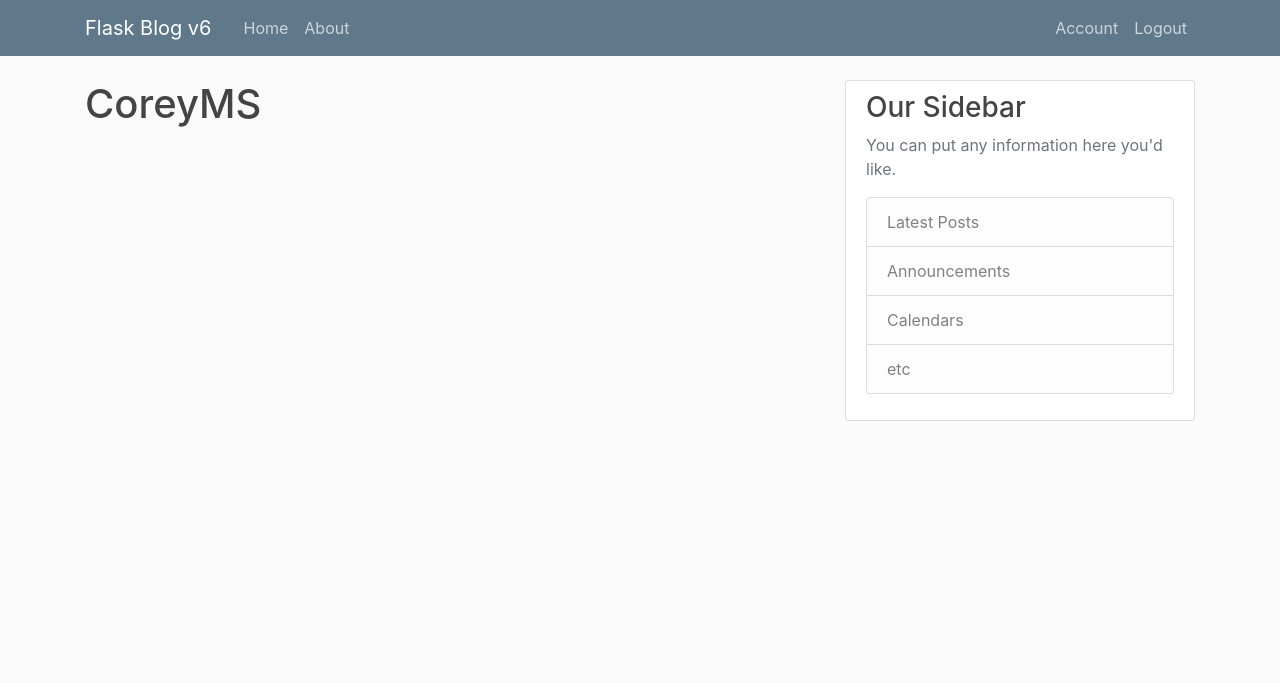
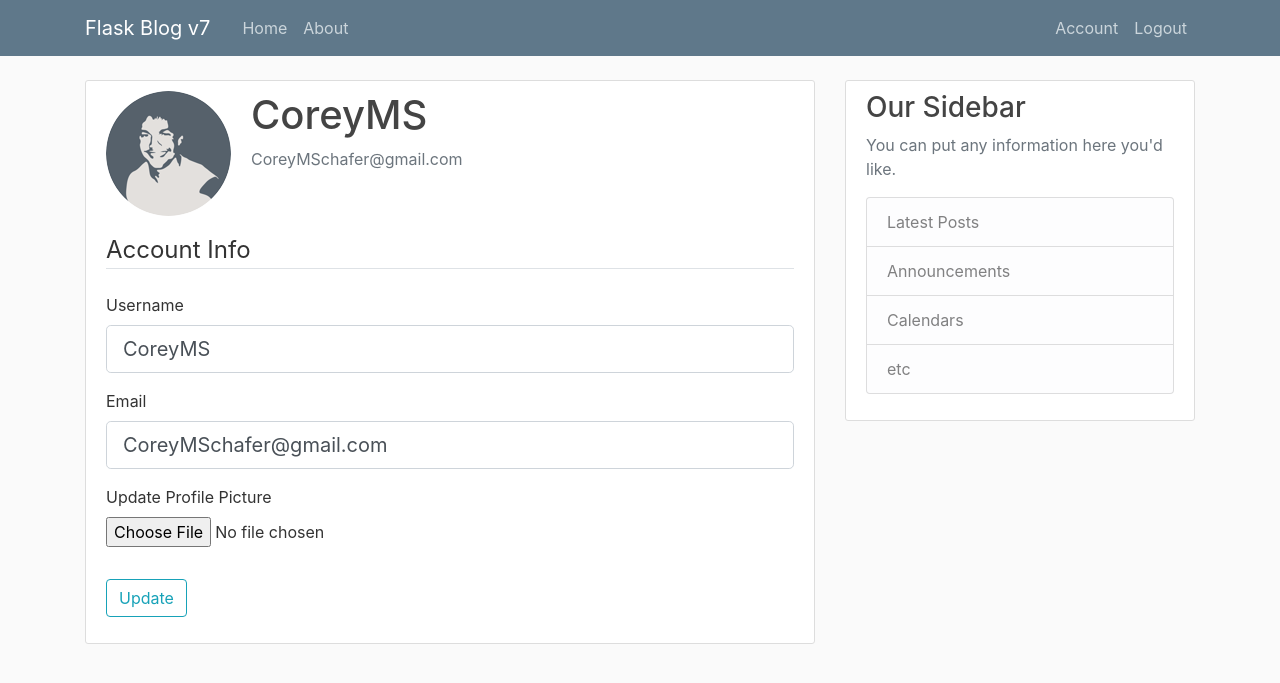
Before and after one commit to rogerdalida093026/RogersFlaskDevelopmentv5, a Flask app: page /account in a window 1280 px wide. Shown: the top 683 px of the page. Run offline with Flask 3, Linux system fonts and the light colour scheme; a user stored in the database is signed in; some libraries are stand-ins or nearby versions.

Commit message:
v7 added account profile

```diff
--- a/flaskblog/forms.py
+++ b/flaskblog/forms.py
@@ -1,4 +1,6 @@
 from flask_wtf import FlaskForm
+from flask_wtf.file import FileField, FileAllowed
+from flask_login import current_user
 from wtforms import StringField, PasswordField, SubmitField, BooleanField
 from wtforms.validators import DataRequired, Length, Email, EqualTo, ValidationError
 from flaskblog.models import User
@@ -31,3 +33,24 @@ class LoginForm(FlaskForm):
     password = PasswordField('Password', validators=[DataRequired()])
     remember = BooleanField('Remember Me')
     submit = SubmitField('Login')
+
+
+class UpdateAccountForm(FlaskForm):
+    username = StringField('Username',
+                           validators=[DataRequired(), Length(min=2, max=20)])
+    email = StringField('Email',
+                        validators=[DataRequired(), Email()])
+    picture = FileField('Update Profile Picture', validators=[FileAllowed(['jpg', 'png'])])
+    submit = SubmitField('Update')
+
+    def validate_username(self, username):
+        if username.data != current_user.username:
+            user = User.query.filter_by(username=username.data).first()
+            if user:
+                raise ValidationError('That username is taken. Please choose a different one.')
+
+    def validate_email(self, email):
+        if email.data != current_user.email:
+            user = User.query.filter_by(email=email.data).first()
+            if user:
+                raise ValidationError('That email is taken. Please choose a different one.')
--- a/flaskblog/routes.py
+++ b/flaskblog/routes.py
@@ -1,6 +1,9 @@
+import os
+import secrets
+from PIL import Image
 from flask import render_template, url_for, flash, redirect, request
 from flaskblog import app, db, bcrypt
-from flaskblog.forms import RegistrationForm, LoginForm
+from flaskblog.forms import RegistrationForm, LoginForm, UpdateAccountForm
 from flaskblog.models import User, Post
 from flask_login import login_user, current_user, logout_user, login_required
 
@@ -69,7 +72,36 @@ def logout():
     return redirect(url_for('home'))
 
 
-@app.route("/account")
+def save_picture(form_picture):
+    random_hex = secrets.token_hex(8)
+    _, f_ext = os.path.splitext(form_picture.filename)
+    picture_fn = random_hex + f_ext
+    picture_path = os.path.join(app.root_path, 'static/profile_pics', picture_fn)
+
+    output_size = (125, 125)
+    i = Image.open(form_picture)
+    i.thumbnail(output_size)
+    i.save(picture_path)
+
+    return picture_fn
+
+
+@app.route("/account", methods=['GET', 'POST'])
 @login_required
 def account():
-    return render_template('account.html', title='Account')
+    form = UpdateAccountForm()
+    if form.validate_on_submit():
+        if form.picture.data:
+            picture_file = save_picture(form.picture.data)
+            current_user.image_file = picture_file
+        current_user.username = form.username.data
+        current_user.email = form.email.data
+        db.session.commit()
+        flash('Your account has been updated!', 'success')
+        return redirect(url_for('account'))
+    elif request.method == 'GET':
+        form.username.data = current_user.username
+        form.email.data = current_user.email
+    image_file = url_for('static', filename='profile_pics/' + current_user.image_file)
+    return render_template('account.html', title='Account',
+                           image_file=image_file, form=form)
--- a/flaskblog/templates/account.html
+++ b/flaskblog/templates/account.html
@@ -1,4 +1,57 @@
 {% extends "layout.html" %}
 {% block content %}
-    <h1>{{ current_user.username }}</h1>
+    <div class="content-section">
+      <div class="media">
+        <img class="rounded-circle account-img" src="{{ image_file }}">
+        <div class="media-body">
+          <h2 class="account-heading">{{ current_user.username }}</h2>
+          <p class="text-secondary">{{ current_user.email }}</p>
+        </div>
+      </div>
+        <form method="POST" action="" enctype="multipart/form-data">
+            {{ form.hidden_tag() }}
+            <fieldset class="form-group">
+                <legend class="border-bottom mb-4">Account Info</legend>
+                <div class="form-group">
+                    {{ form.username.label(class="form-control-label") }}
+
+                    {% if form.username.errors %}
+                        {{ form.username(class="form-control form-control-lg is-invalid") }}
+                        <div class="invalid-feedback">
+                            {% for error in form.username.errors %}
+                                <span>{{ error }}</span>
+                            {% endfor %}
+                        </div>
+                    {% else %}
+                        {{ form.username(class="form-control form-control-lg") }}
+                    {% endif %}
+                </div>
+                <div class="form-group">
+                    {{ form.email.label(class="form-control-label") }}
+                    {% if form.email.errors %}
+                        {{ form.email(class="form-control form-control-lg is-invalid") }}
+                        <div class="invalid-feedback">
+                            {% for error in form.email.errors %}
+                                <span>{{ error }}</span>
+                            {% endfor %}
+                        </div>
+                    {% else %}
+                        {{ form.email(class="form-control form-control-lg") }}
+                    {% endif %}
+                </div>
+                <div class="form-group">
+                    {{ form.picture.label() }}
+                    {{ form.picture(class="form-control-file") }}
+                    {% if form.picture.errors %}
+                        {% for error in form.picture.errors %}
+                            <span class="text-danger">{{ error }}</span></br>
+                        {% endfor %}
+                    {% endif %}
+                </div>
+            </fieldset>
+            <div class="form-group">
+                {{ form.submit(class="btn btn-outline-info") }}
+            </div>
+        </form>
+    </div>
 {% endblock content %}
--- a/flaskblog/templates/layout.html
+++ b/flaskblog/templates/layout.html
@@ -11,16 +11,16 @@
     <link rel="stylesheet" type="text/css" href="{{ url_for('static', filename='main.css') }}">
 
     {% if title %}
-        <title>Flask Blog v6 - {{ title }}</title>
+        <title>Flask Blog v7 - {{ title }}</title>
     {% else %}
-        <title>Flask Blog v6</title>
+        <title>Flask Blog v7</title>
     {% endif %}
 </head>
 <body>
     <header class="site-header">
       <nav class="navbar navbar-expand-md navbar-dark bg-steel fixed-top">
         <div class="container">
-          <a class="navbar-brand mr-4" href="/">Flask Blog v6</a>
+          <a class="navbar-brand mr-4" href="/">Flask Blog v7</a>
           <button class="navbar-toggler" type="button" data-toggle="collapse" data-target="#navbarToggle" aria-controls="navbarToggle" aria-expanded="false" aria-label="Toggle navigation">
             <span class="navbar-toggler-icon"></span>
           </button>
```
Also changed, not shown: flaskblog/site.db, flaskblog/static/profile_pics/2e32b4c96a8d8f10.jpg (added), flaskblog/static/profile_pics/7798432669b8b3ac.jpg (added), flaskblog/static/profile_pics/85ed1b444539873d.png (added), flaskblog/static/profile_pics/b6e1c53325f88b74.png (added), flaskblog/static/profile_pics/default.jpg (added).
